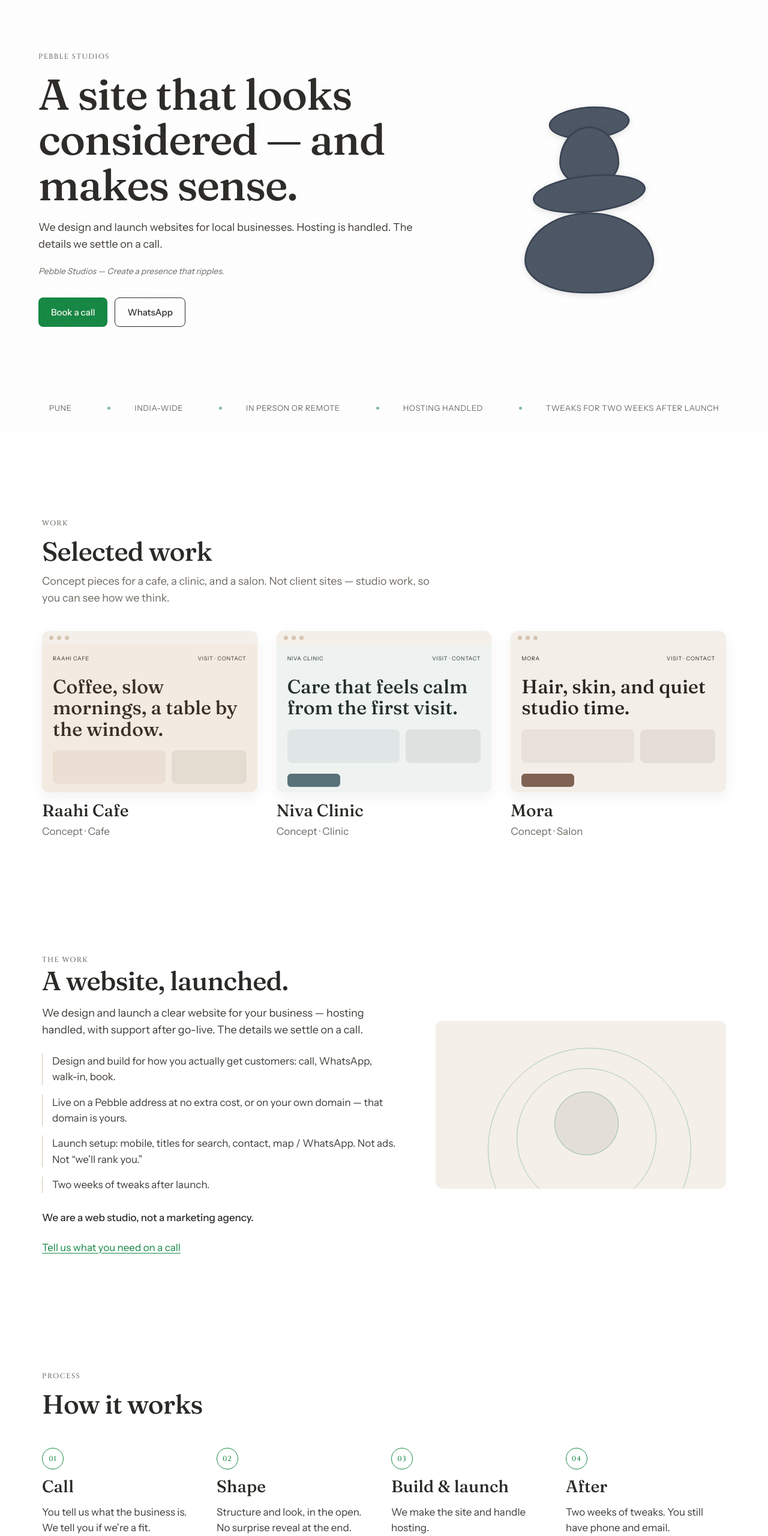
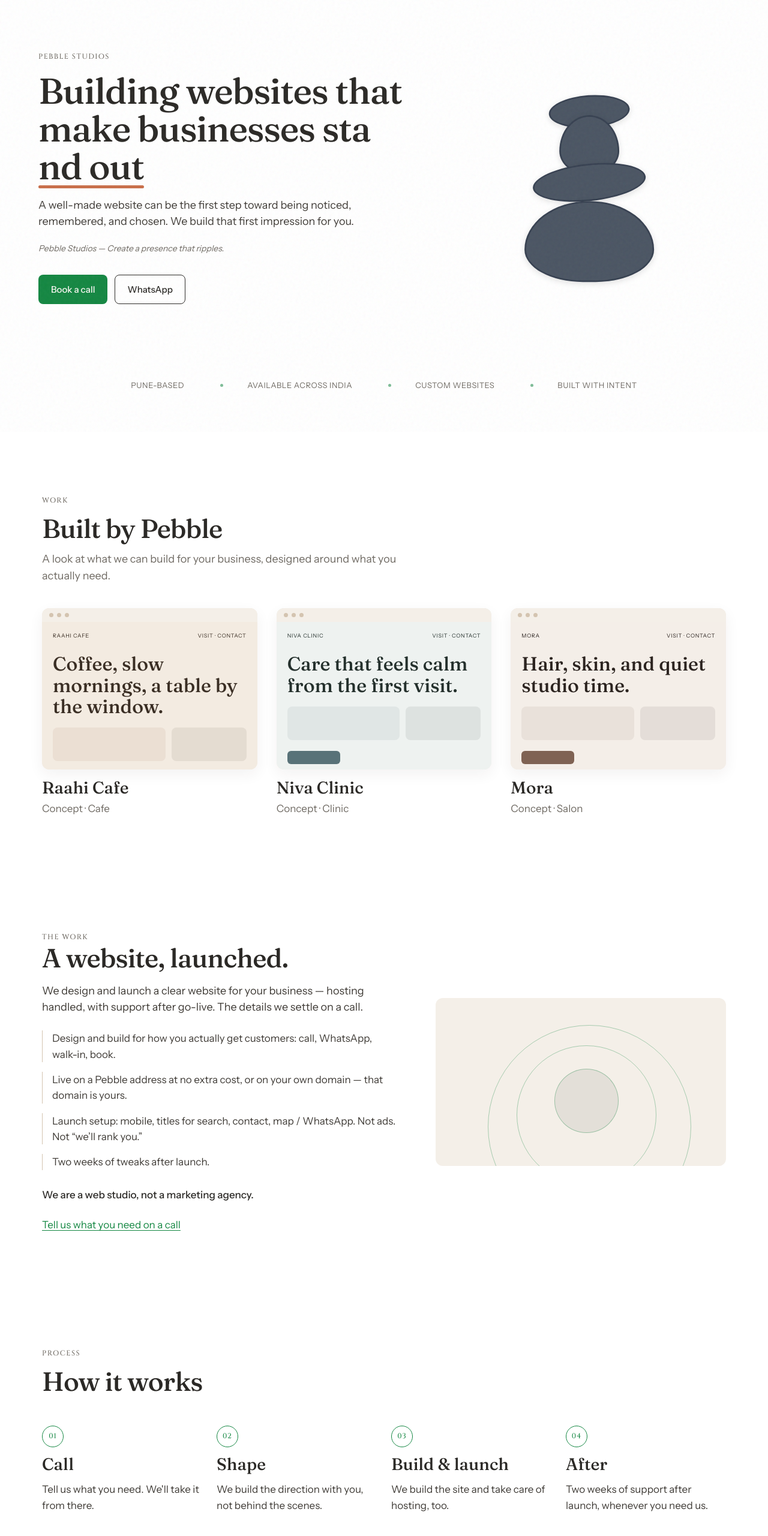
Before and after one commit to dhruv-dhemare/pebblestudios, a React (Vite) app: page / in a window 1280 px wide. Shown: the part 80-2641 px from the top of the page at 60% size. Built offline with nearby package versions, Linux system fonts and the light colour scheme.

Commit message:
Content Changes

```diff
--- a/src/pages/Home.jsx
+++ b/src/pages/Home.jsx
@@ -9,22 +9,22 @@ const steps = [
   {
     n: "01",
     title: "Call",
-    body: "You tell us what the business is. We tell you if we’re a fit.",
+    body: "Tell us what you need. We'll take it from there.",
   },
   {
     n: "02",
     title: "Shape",
-    body: "Structure and look, in the open. No surprise reveal at the end.",
+    body: "We build the direction with you, not behind the scenes.",
   },
   {
     n: "03",
     title: "Build & launch",
-    body: "We make the site and handle hosting.",
+    body: "We build the site and take care of hosting, too.",
   },
   {
     n: "04",
     title: "After",
-    body: "Two weeks of tweaks. You still have phone and email.",
+    body: "Two weeks of support after launch, whenever you need us.",
   },
 ];
 
@@ -35,10 +35,11 @@ export default function Home() {
         <div className="wrap-hero hero-grid">
           <div className="hero-copy">
             <p className="eyebrow">{site.name}</p>
-            <h1 className="display h1">A site that looks considered — and makes sense.</h1>
+            <h1 className="display h1">
+              Building websites that make businesses sta<span className="accent-underline">nd out</span>
+            </h1>
             <p className="lead">
-              We design and launch websites for local businesses. Hosting is handled.
-              The details we settle on a call.
+              A well-made website can be the first step toward being noticed, remembered, and chosen. We build that first impression for you.
             </p>
             <p className="pebble-line">
               {site.name} — {site.tagline}
@@ -60,11 +61,11 @@ export default function Home() {
 
       <section className="proof" aria-label="Studio facts">
         <ul className="wrap proof-list">
-          <li>Pune</li>
-          <li>India-wide</li>
-          <li>In person or remote</li>
-          <li>Hosting handled</li>
-          <li>Tweaks for two weeks after launch</li>
+          <li>Pune-based</li>
+          <li>Available across India</li>
+          <li>Custom Websites</li>
+          <li>Built with intent</li>
+          {/* <li>Two weeks of support after launch</li> */}
         </ul>
       </section>
 
@@ -72,10 +73,9 @@ export default function Home() {
         <div className="wrap">
           <div className="section-head">
             <p className="eyebrow">Work</p>
-            <h2 className="display h2">Selected work</h2>
+            <h2 className="display h2">Built by Pebble</h2>
             <p className="lead mute">
-              Concept pieces for a cafe, a clinic, and a salon. Not client sites — studio
-              work, so you can see how we think.
+              A look at what we can build for your business, designed around what you actually need.
             </p>
           </div>
           <div className="work-grid">
--- a/src/styles/app.css
+++ b/src/styles/app.css
@@ -55,8 +55,25 @@
 }
 
 .h1 {
-  font-size: clamp(36px, 7vw, 72px);
+  font-size: clamp(36px, 7vw, 60px);
   line-height: 1.05;
+}
+
+.accent-underline {
+  position: relative;
+  display: inline-block;
+}
+
+.accent-underline::after {
+  content: "";
+  position: absolute;
+  left: 0;
+  right: 0;
+  bottom: -5px;
+
+  height: 5px;
+  background: #C96F4A;
+  border-radius: 999px;
 }
 
 .h2 {
```
